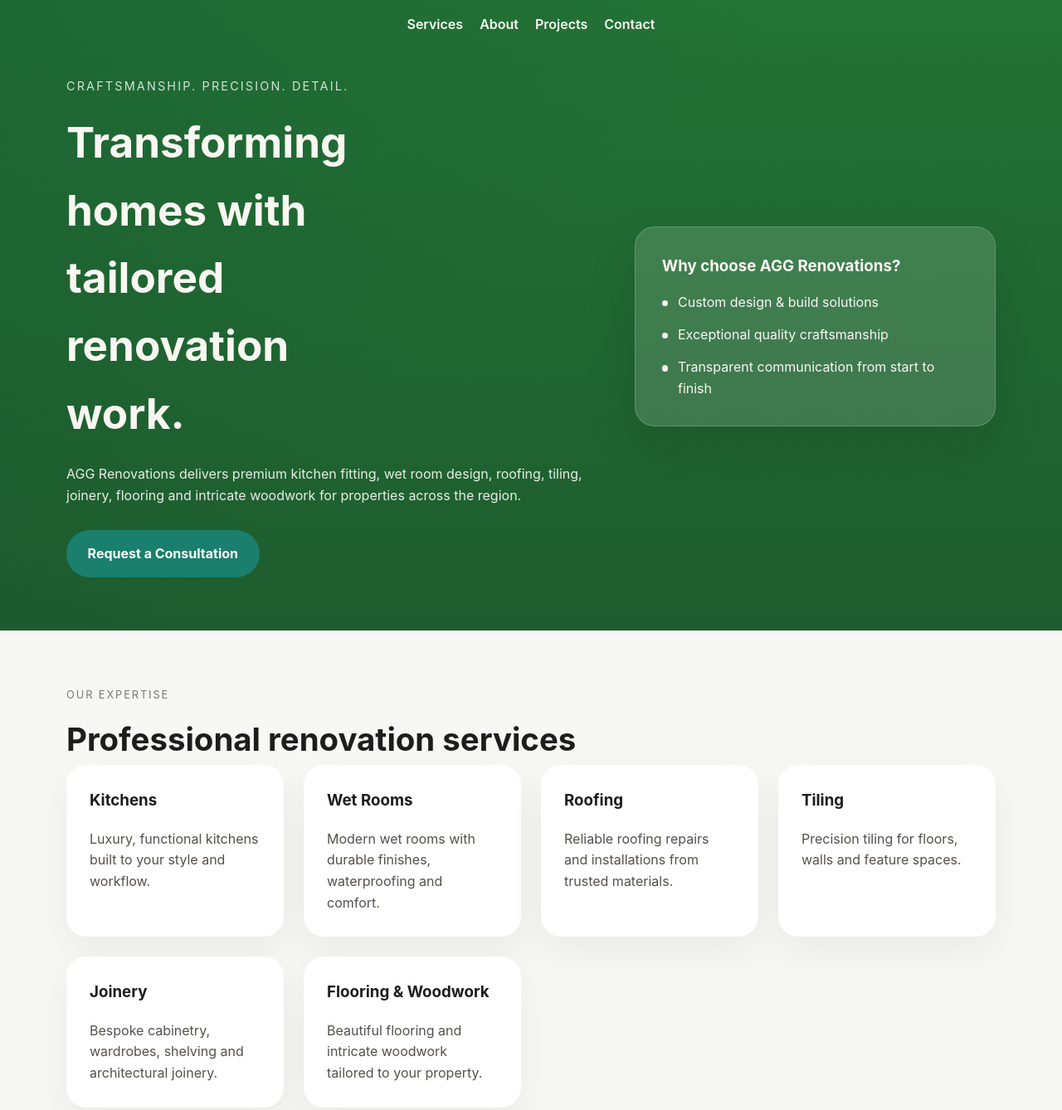
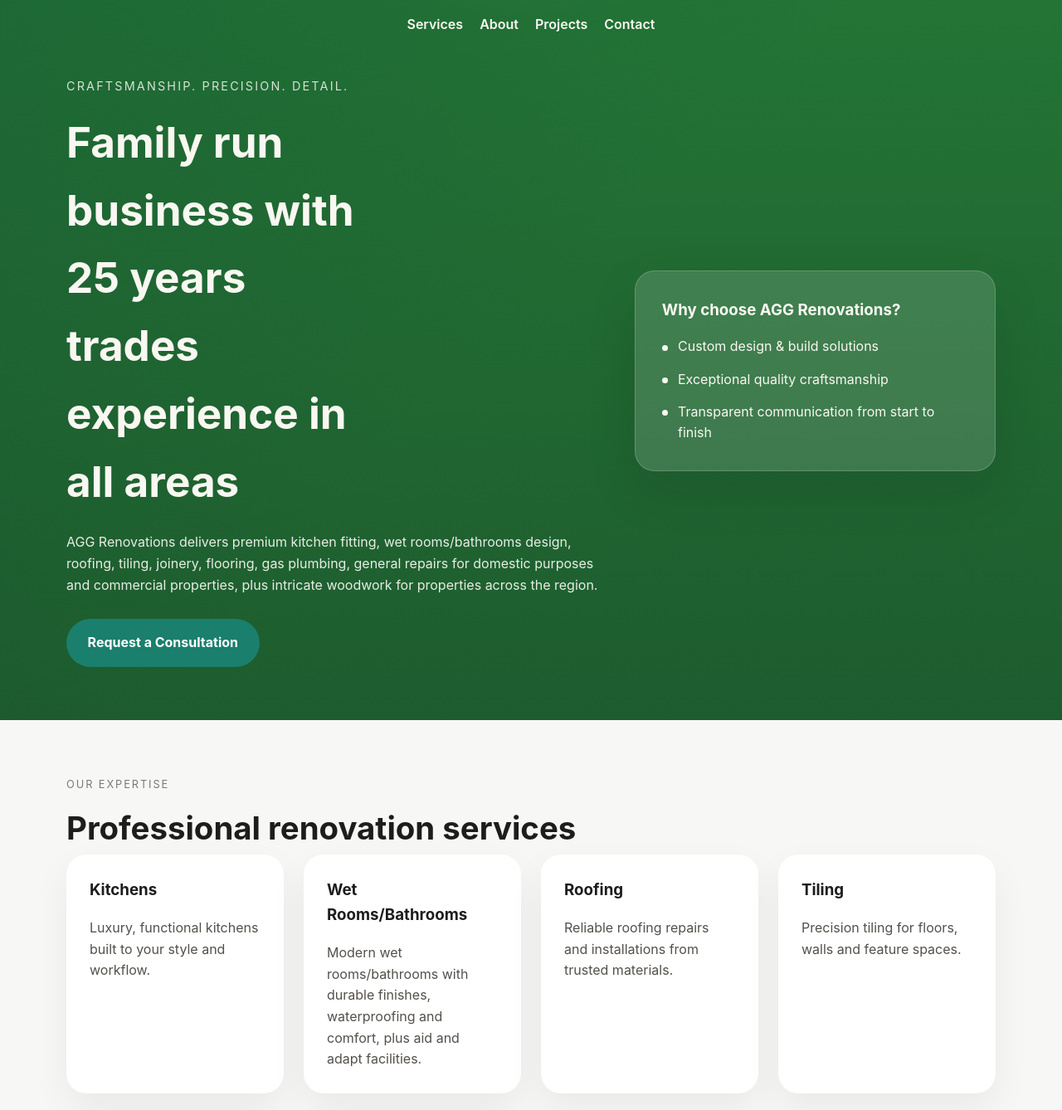
Before and after one commit to joeygmahn/AGGRenovations_Site, a plain HTML site: page index.html in a window 1280 px wide. Shown: the part 363-1701 px from the top of the page at 83% size. Drawn offline with Linux system fonts and the light colour scheme.

Commit message:
Added aid and adapt services

```diff
--- a/index.html
+++ b/index.html
@@ -28,8 +28,8 @@
     <div class="container hero-content">
       <div>
         <span class="eyebrow">Craftsmanship. Precision. Detail.</span>
-        <h2>Transforming homes with tailored renovation work.</h2>
-        <p>AGG Renovations delivers premium kitchen fitting, wet room design, roofing, tiling, joinery, flooring and intricate woodwork for properties across the region.</p>
+        <h2>Family run business with 25 years trades experience in all areas</h2>
+        <p>AGG Renovations delivers premium kitchen fitting, wet rooms/bathrooms design, roofing, tiling, joinery, flooring, gas plumbing, general repairs for domestic purposes and commercial properties, plus intricate woodwork for properties across the region.</p>
         <a href="#contact" class="button">Request a Consultation</a>
       </div>
       <div class="hero-box">
@@ -56,8 +56,8 @@
             <p>Luxury, functional kitchens built to your style and workflow.</p>
           </article>
           <article class="service-card">
-            <h3>Wet Rooms</h3>
-            <p>Modern wet rooms with durable finishes, waterproofing and comfort.</p>
+            <h3>Wet Rooms/Bathrooms</h3>
+            <p>Modern wet rooms/bathrooms with durable finishes, waterproofing and comfort, plus aid and adapt facilities.</p>
           </article>
           <article class="service-card">
             <h3>Roofing</h3>
@@ -228,7 +228,7 @@
 
   <footer class="site-footer">
     <div class="container footer-inner">
-      <p>&copy; 2026 AGG Renovations. Bespoke property renovation services across kitchens, wet rooms, roofing, tiling, joinery, flooring and woodwork.</p>
+      <p>&copy; 2026 AGG Renovations. Bespoke property renovation services across kitchens, wet rooms/bathrooms, roofing, tiling, joinery, flooring and woodwork.</p>
     </div>
   </footer>
 
```
Also changed, not shown: 1 other file.
